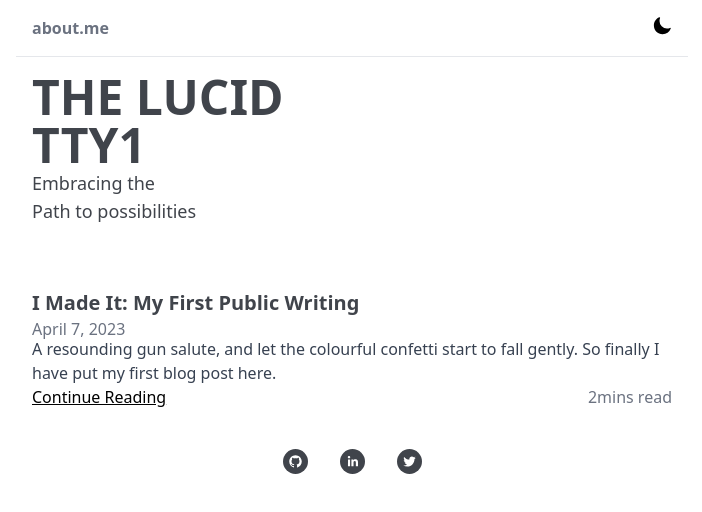
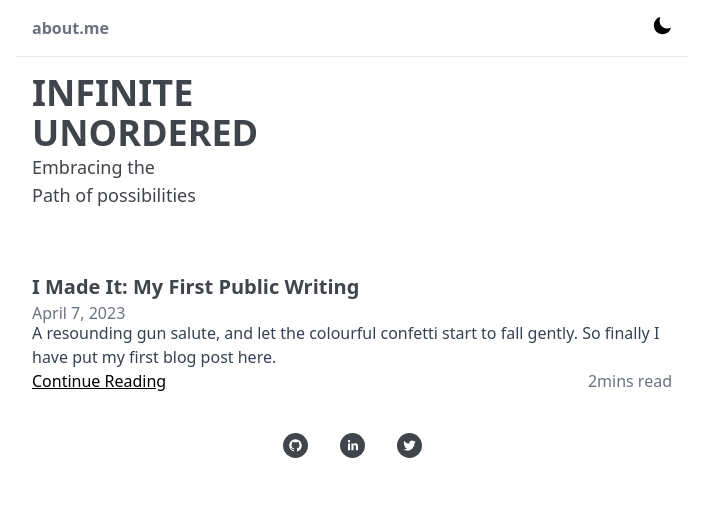
Before and after one commit to victor-eno/vicjournals, a Next.js app: page / in a window 1280 px wide. Shown: the top 512 px of the page, without its empty margins (288-990 px from the left). Built offline with nearby package versions, Linux system fonts and the light colour scheme.

Commit message:
new change

```diff
--- a/pages/about.js
+++ b/pages/about.js
@@ -34,10 +34,10 @@ import { ArrowLongRightIcon } from "@heroicons/react/24/outline";
 
        <div className="flex left-0 p-4">
        <div>
-       <h1 className="text-5xl font-black">
+       <h1 className="text-4xl font-black">
          VICTOR
         </h1>
-        <h1 className="text-5xl font-black">
+        <h1 className="text-4xl font-black">
          ENO
         </h1>
         <p className="vic2 font-base">
--- a/pages/index.js
+++ b/pages/index.js
@@ -34,17 +34,17 @@ export default function Blog({ posts }) {
 
        <div className="flex Left-0 p-4">
        <div>
-       <h1 className="text-5xl font-black">
-        THE LUCID
+       <h1 className="text-4xl font-black">
+        INFINITE
         </h1>
-        <h1 className="text-5xl font-black">
-        TTY1
+        <h1 className="text-4xl font-black">
+        UNORDERED
         </h1>
         <p className="vic2 font-base">
         Embracing the
         </p>
         <p className="vic2 font-base">
-        Path to possibilities
+        Path of possibilities
         </p>
         <p className="vic2 font-base">
 
```
